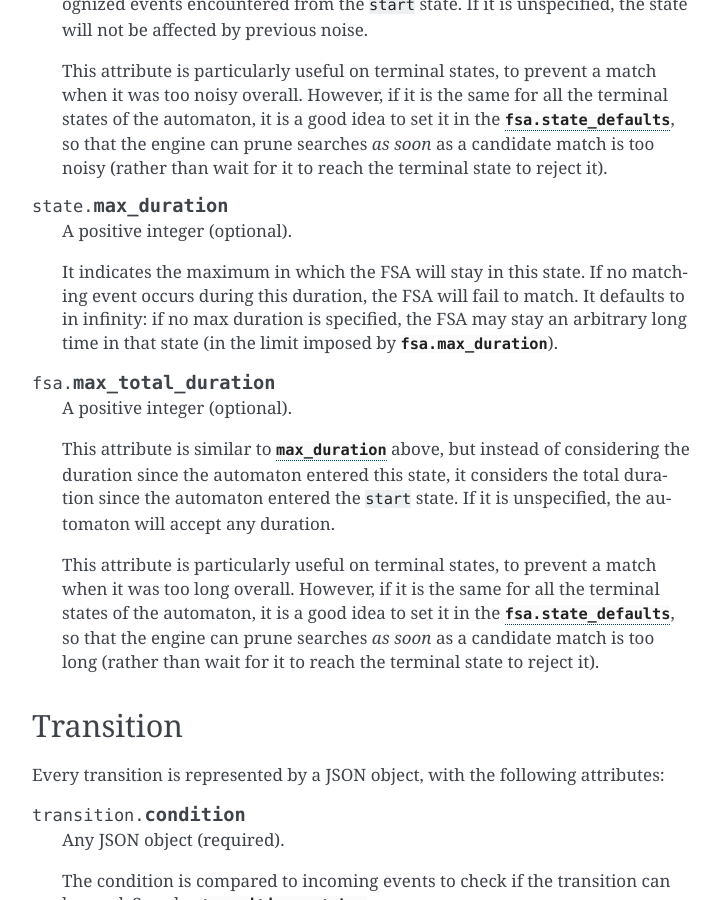
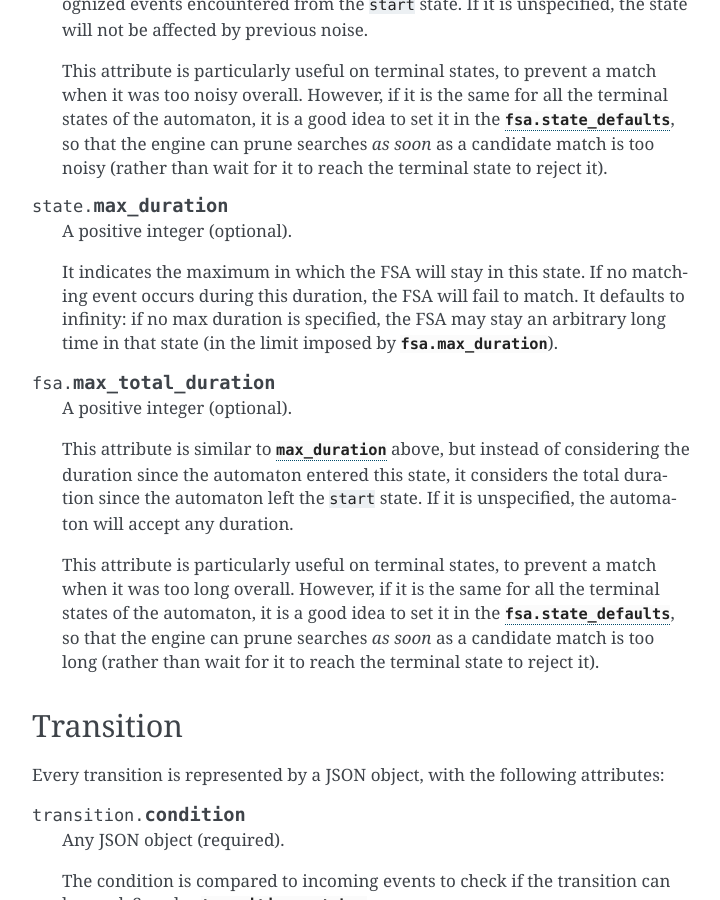
Before and after one commit to pchampin/fsa4streams, a Sphinx documentation site: the page built from doc/syntax.rst, in a window 1280 px wide and 900 px high, scrolled down 1763 px. Shown: the whole window, without its empty margins (388-1108 px from the left). Built offline with Sphinx 7.4.7, drawn with Linux system fonts in a browser that asks for light colours.

Commit message:
fixed two bugs in the doc

```diff
--- a/doc/syntax.rst
+++ b/doc/syntax.rst
@@ -117,7 +117,7 @@
    It indicates the maximum in which the FSA will stay in this state.
    If no matching event occurs during this duration,
    the FSA will fail to match.
-   It defaults to in infinity: if no max duration is specified,
+   It defaults to infinity: if no max duration is specified,
    the FSA may stay an arbitrary long time in that state
    (in the limit imposed by `fsa.max_duration`:attr:).
 
@@ -127,7 +127,7 @@
 
    This attribute is similar to `~state.max_duration`:attr: above,
    but instead of considering the duration since the automaton entered this state,
-   it considers the total duration since the automaton entered the ``start`` state.
+   it considers the total duration since the automaton left the ``start`` state.
    If it is unspecified, the automaton will accept any duration.
 
    This attribute is particularly useful on terminal states,
```
